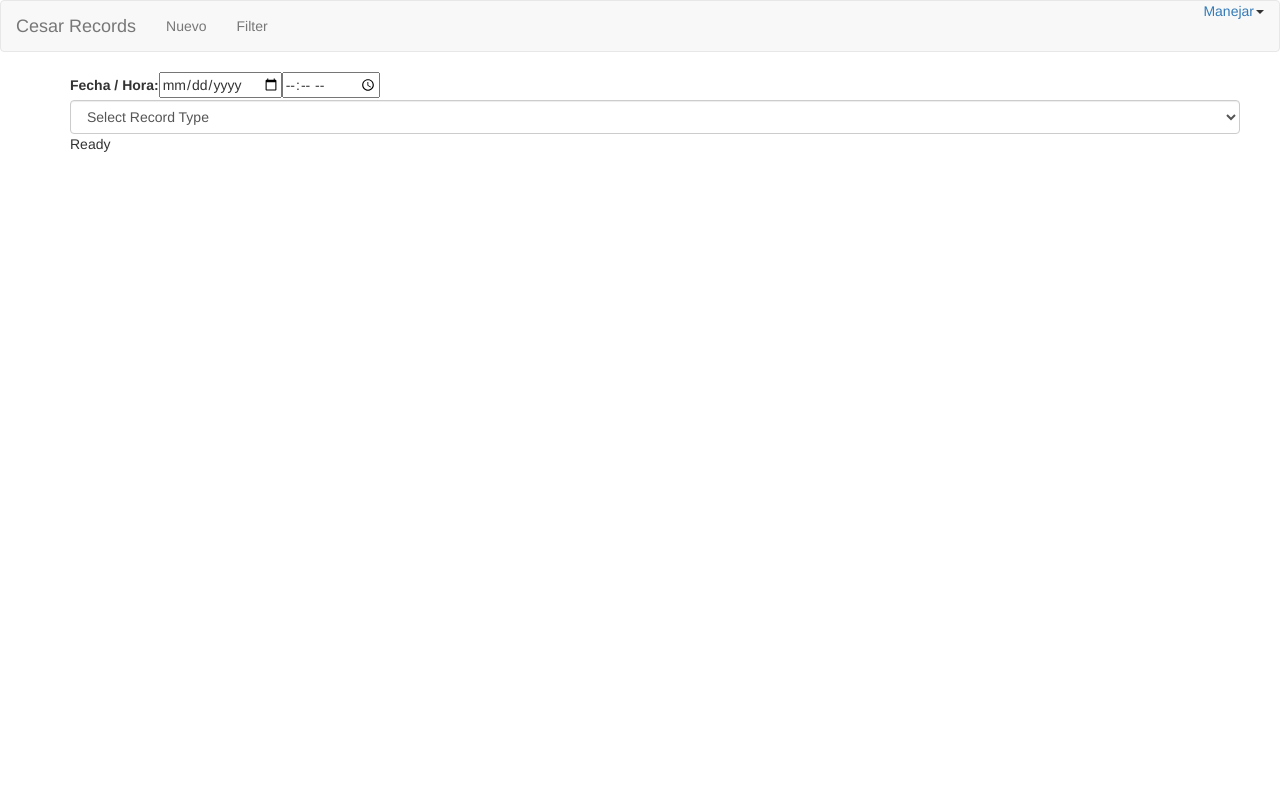
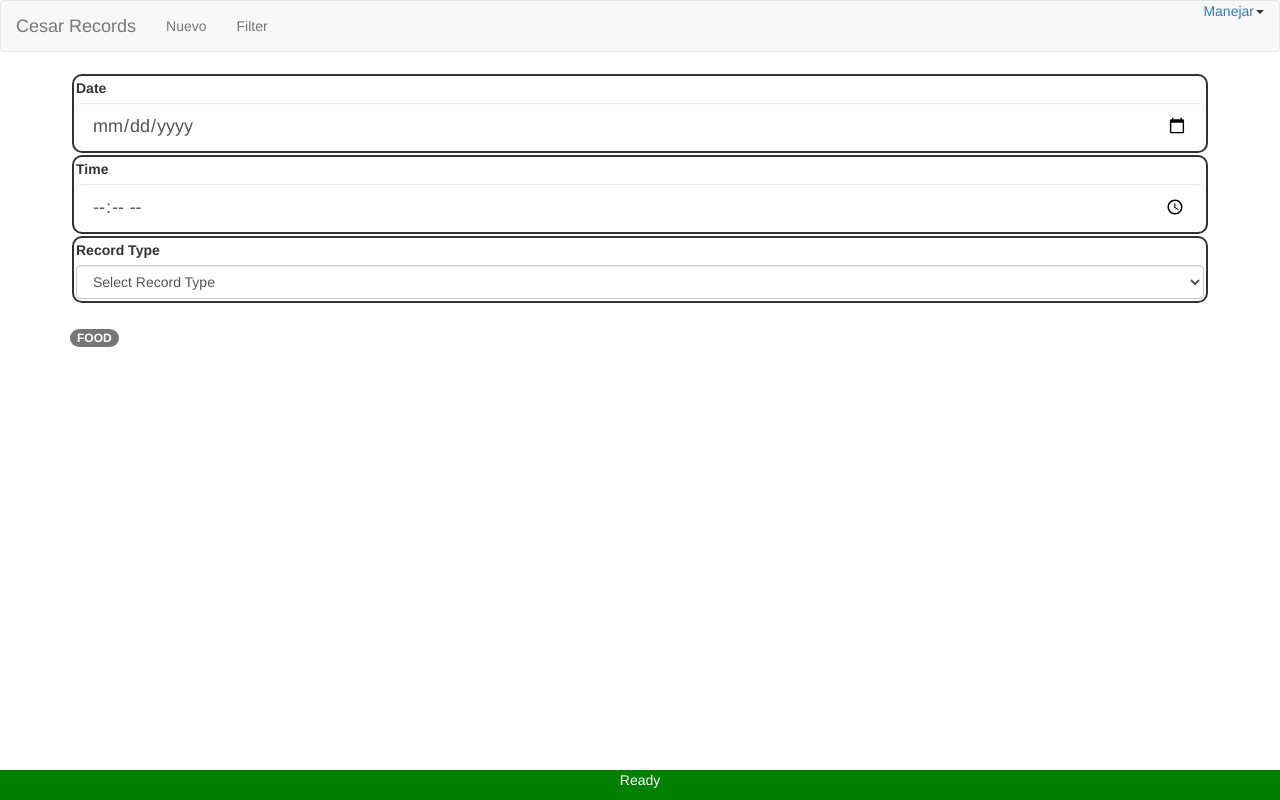
Before and after one commit to castanc/AngularApp, an Angular app: page /Nuevo in a window 1280 px wide. Built offline with nearby package versions, Linux system fonts and the light colour scheme.

Commit message:
Update add-record.component.html

```diff
--- a/src/app/add-record/add-record.component.html
+++ b/src/app/add-record/add-record.component.html
@@ -1,36 +1,37 @@
-<div class="container">
-        <div class="row">
-                <label for="fecha">Fecha / Hora:</label>
-                <input
+<div id="common">
+    <div class="form-group">
+        <label>Date</label>
+        <input  class="form-control input-lg"
         type="date"
         placeholder="Fecha"
         [(ngModel)]="rs.FechaHoy"
         name = "fecha"
         required>
-
-                    <input
+    </div>
+    <div class="form-group">
+            <label>Time</label>
+            <input class="form-control input-lg"
             type="time"
             [(ngModel)] = "rs.Hora"
             name="hora"
             id = "hora"
             required >
-                    {{rs.Fecha}}
     </div>
-            <div class="row">
+    <div class="form-group">
+        <label>Record Type</label>
         <select
             name="rectype"
             class="form-control"
             required
             [(ngModel)] = "rs.RecType"
             (change)="onSelectedItemChanged(rs.RecType)"
-                    name = "rectype"
-                    >
+            name = "rectype">
                 <option *ngFor="let item of rs.RecTypes" [selected]="item.Id == rs.RecType" [value]="item.Id">{{item.value}}</option>
             </select>
     </div>
-
+</div>
+<h3><span class="badge badge-secondary">{{rs.RecType}}</span></h3>
 <router-outlet></router-outlet>
-
 
 <div  class ="row">
     <!--
@@ -46,7 +47,7 @@
     type="Reset">Clear</button>
     -->
     <!--<input type="hidden" [(ngModel)]="rs.message">-->
-
 </div>
+<div class="footer">
+   <p>{{rs.message}}</p>
 </div>
-            <p class="statusmessage">{{rs.message}}</p>
```
Lines whose indentation alone changed are shown as unchanged.
